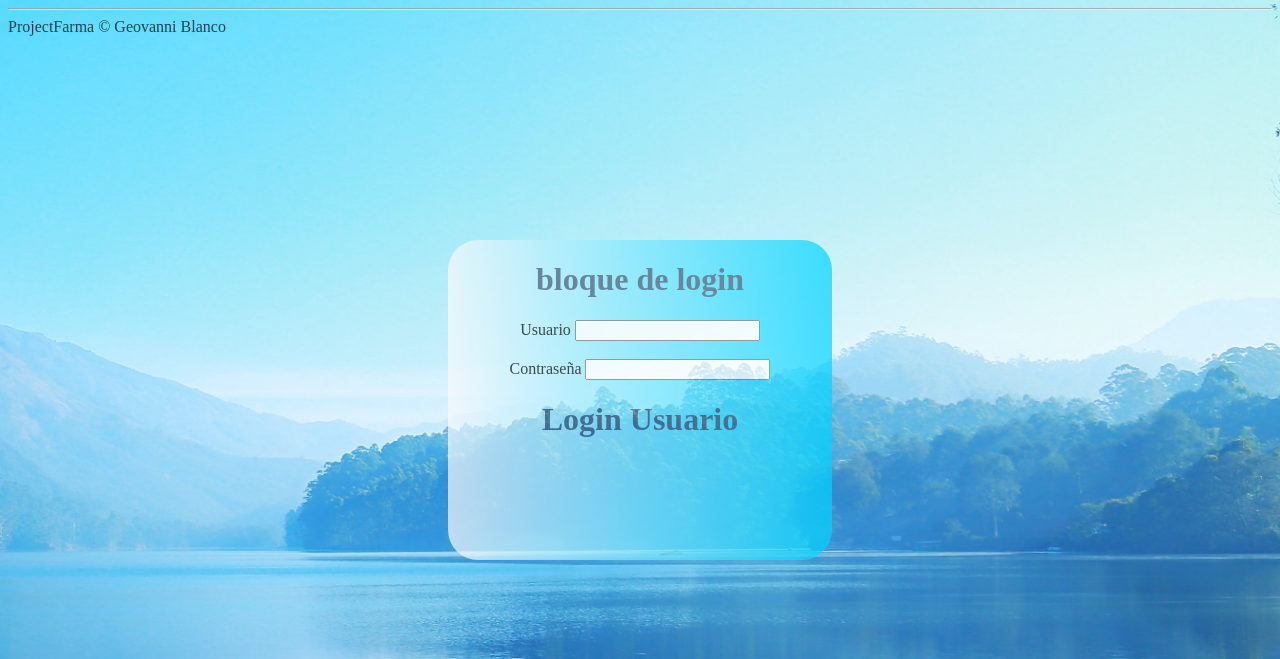
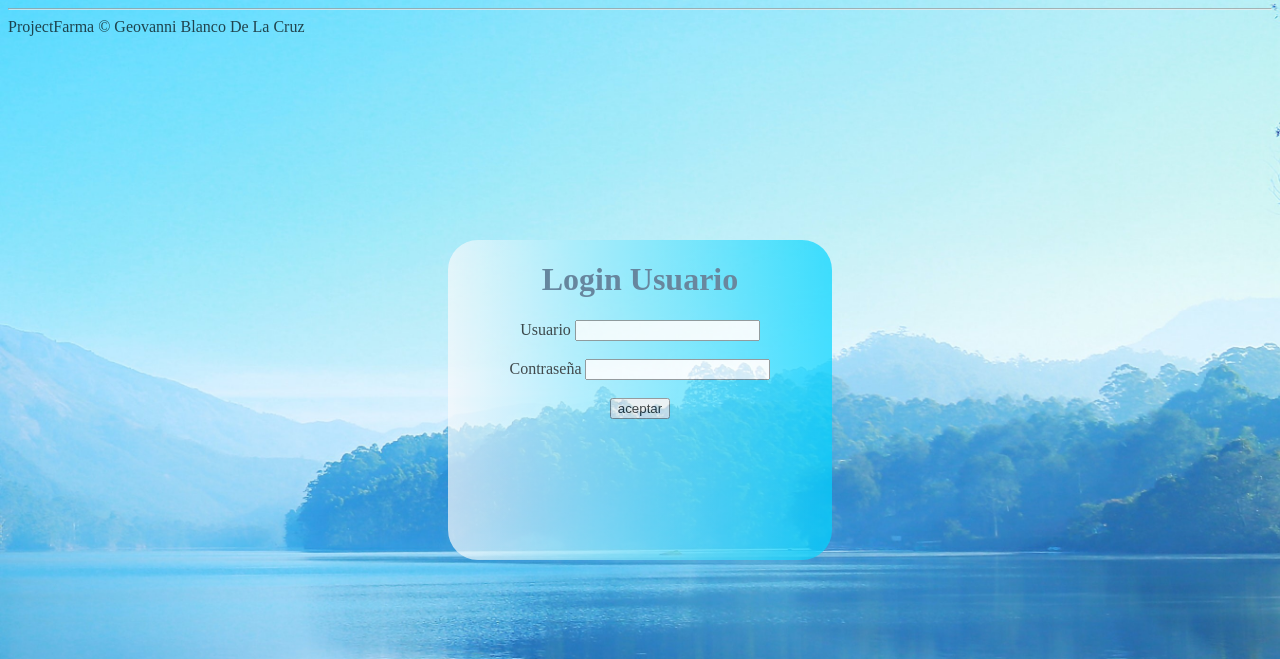
Before and after one commit to GeovanniBlanco/FarmaProject, a Django app: page / in a window 1280 px wide. Shown: the top 659 px of the page. Run offline with Django 3.2, Linux system fonts and the light colour scheme.

Commit message:
actualizacion layout, formulario

```diff
--- a/Farma/miFarma/templates/index.html
+++ b/Farma/miFarma/templates/index.html
@@ -1,29 +1,14 @@
 {% extends 'layout.html'%}
 <!--- para heredar todo el contenido y ademas agregar mas se utilizara "{{block.super}}"    -->
-
-
 {%block title%}Login de Usuario{%endblock%}
 
 
 
 {%block login%}
-    <div id="contenedor">
-        <h1>bloque de login</h1>
-        <form>
-            <label>Usuario<label/>
-            <input type="text" id="nombre"/>
-            <br>
-            <br>
-            <label>Contraseña<label/>
-            <input type="password" id="contraseña"/>
+    {{block.super}}
 
-        </form>
+{%endblock%}
 
-
-        <h1>Login Usuario</h1>
-        {% block formulario_login%}
-        {% endblock %}
-
-
-    </div>
-{%endblock%}
+{%block footer%}
+    ProjectFarma &copy; Geovanni Blanco De La Cruz
+{% endblock %}
--- a/Farma/miFarma/templates/layout.html
+++ b/Farma/miFarma/templates/layout.html
@@ -14,12 +14,26 @@
 </head>
 <body>
     {% block login %}
+    <div id="contenedor">
+        <h1>Login Usuario</h1>
+        <form>
+            <label>Usuario<label/>
+            <input type="text" id="nombre"/>
+            <br>
+            <br>
+            <label>Contraseña<label/>
+            <input type="password" id="contraseña"/>
+            <br>
+            <br>
+            <input type="button" onclick="" value="aceptar"/>
+
+
+        </form>
+    </div>
     {% endblock %}
 
     {% block formulario_login%}
-        <form>
-            <input>Usuario</input>
-        </form>
+
     {% endblock %}
 
 
```
